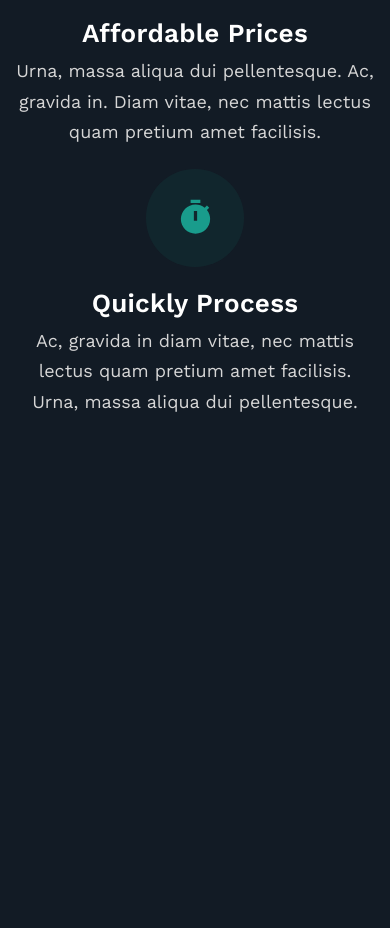
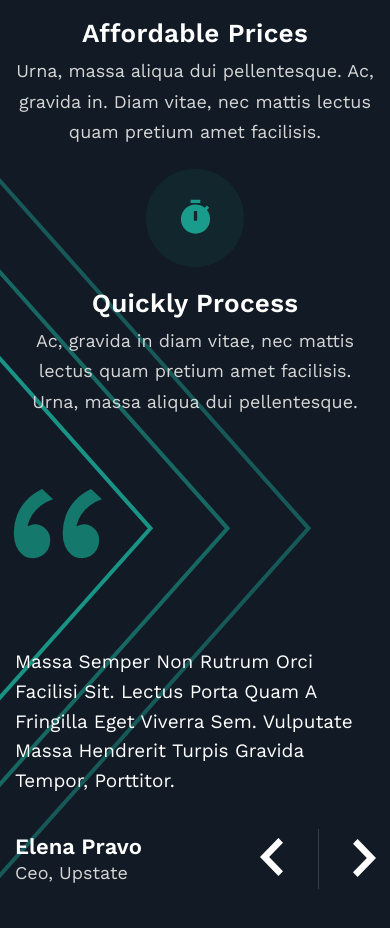
Before and after one commit to Den107/rentiz, a website: page src/index.html in a window 390 px wide. Shown: the part 2256-3184 px from the top of the page. Before the commit the page ends 2708 px from the top, so only its background shows below. Drawn offline with nearby package versions, Linux system fonts and the light colour scheme; files that its build step writes are made by us from their sources; files whose address does not match are found by name.

Commit message:
create reviews section

```diff
--- a/src/html/popular.html
+++ b/src/html/popular.html
@@ -145,8 +145,8 @@
                 </div>
             </div>
             <div class="slider-buttons">
-                <div class="popular-slider-btn swiper-button-prev"></div>
-                <div class="popular-slider-btn swiper-button-next"></div>
+                <div class="popular-slider-btn popular-slider-prev swiper-button-prev"></div>
+                <div class="popular-slider-btn popular-slider-next swiper-button-next"></div>
             </div>
         </div>
     </div>
--- /dev/null
+++ b/src/html/reviews.html
@@ -0,0 +1,54 @@
+<section class="reviews">
+    <svg class="reviews-deco" width="339" height="1138" viewBox="0 0 339 1138" fill="none" xmlns="http://www.w3.org/2000/svg">
+        <path opacity="0.47" d="M-200.716 3L308.507 576.302L-187.777 1134.52L-727 561.221L-200.716 3Z" stroke="#1AA090" stroke-width="4"/>
+        <path opacity="0.58" d="M-281.716 3L227.507 576.302L-268.777 1134.52L-808 561.221L-281.716 3Z" stroke="#1AA090" stroke-width="4"/>
+        <path opacity="0.9" d="M-358.716 3L150.507 576.302L-345.777 1134.52L-885 561.221L-358.716 3Z" stroke="#1AA090" stroke-width="4"/>
+    </svg>
+    <div class="container reviews__container">
+        <div class="reviews__quotes">“</div>
+        <div class="reviews__slider slider-reviews swiper">
+            <div class="swiper-wrapper">
+                <div class="slider-reviews__slide swiper-slide">
+                    <div class="slider-reviews__text">Massa semper non rutrum orci facilisi sit. Lectus porta quam a
+                        fringilla eget viverra sem. Vulputate massa hendrerit turpis gravida tempor, porttitor.
+                    </div>
+                    <div class="slider-reviews__info">
+                        <div class="slider-reviews__name">Elena Pravo</div>
+                        <div class="slider-reviews__lob text">Ceo, Upstate</div>
+                    </div>
+                </div>
+                <div class="slider-reviews__slide swiper-slide">
+                    <div class="slider-reviews__text">Massa semper non rutrum orci facilisi sit. Lectus porta quam a
+                        fringilla eget viverra sem. Vulputate massa hendrerit turpis gravida tempor, porttitor.
+                    </div>
+                    <div class="slider-reviews__info">
+                        <div class="slider-reviews__name">Elena Pravo</div>
+                        <div class="slider-reviews__lob text">Ceo, Upstate</div>
+                    </div>
+                </div>
+                <div class="slider-reviews__slide swiper-slide">
+                    <div class="slider-reviews__text">Massa semper non rutrum orci facilisi sit. Lectus porta quam a
+                        fringilla eget viverra sem. Vulputate massa hendrerit turpis gravida tempor, porttitor.
+                    </div>
+                    <div class="slider-reviews__info">
+                        <div class="slider-reviews__name">Elena Pravo</div>
+                        <div class="slider-reviews__lob text">Ceo, Upstate</div>
+                    </div>
+                </div>
+            </div>
+            <div class="slider-reviews__buttons">
+                <div class="slider-reviews__btn slider-reviews-prev swiper-button-prev">
+                    <svg width="23" height="38" viewBox="0 0 23 38" fill="none" xmlns="http://www.w3.org/2000/svg">
+                        <path d="M4.56705 38L23 19L4.56705 0L0 4.70755L13.8659 19L0 33.2924L4.56705 38Z" />
+                    </svg>
+                </div>
+                <div class="slider-reviews__btn slider-reviews-next swiper-button-next">
+                    <svg width="23" height="38" viewBox="0 0 23 38" fill="none" xmlns="http://www.w3.org/2000/svg">
+                        <path d="M4.56705 38L23 19L4.56705 0L0 4.70755L13.8659 19L0 33.2924L4.56705 38Z" />
+                    </svg>
+                </div>
+            </div>
+        </div>
+
+    </div>
+</section>
--- a/src/index.html
+++ b/src/index.html
@@ -14,6 +14,7 @@
     @@include('html/featured.html', {})
     @@include('html/popular.html', {})
     @@include('html/why.html', {})
+    @@include('html/reviews.html', {})
 </main>
 
 @@include('html/footer.html',{})
--- a/src/js/app.js
+++ b/src/js/app.js
@@ -1,8 +1,9 @@
 import * as flsFunctions from './modules/functions.js'
 import {burger, dropDown} from "./modules/functions.js";
-import {slider} from "./modules/slider.js";
+import {popularSlider, reviewsSlider} from "./modules/slider.js";
 
 flsFunctions.isWebp()
 burger()
 dropDown()
-slider()
+popularSlider()
+reviewsSlider()
--- a/src/js/modules/slider.js
+++ b/src/js/modules/slider.js
@@ -1,13 +1,13 @@
 import {Swiper} from "swiper";
 
-export function slider() {
+export function popularSlider() {
     const swiper = new Swiper('.popular-slider', {
         spaceBetween: 20,
         slidesPerView: 1,
         loop: true,
         navigation: {
-            nextEl: '.swiper-button-next',
-            prevEl: '.swiper-button-prev',
+            nextEl: '.popular-slider-next',
+            prevEl: '.popular-slider-prev',
         },
         breakpoints: {
             992: {
@@ -19,3 +19,16 @@ export function slider() {
         }
     });
 }
+
+export function reviewsSlider() {
+    const swiper = new Swiper('.slider-reviews', {
+        spaceBetween: 20,
+        slidesPerView: 1,
+        autoHeight: true,
+        loop: false,
+        navigation: {
+            nextEl: '.slider-reviews-next',
+            prevEl: '.slider-reviews-prev',
+        },
+    });
+}
--- a/src/scss/_popular.scss
+++ b/src/scss/_popular.scss
@@ -62,13 +62,13 @@
   }
 }
 
-.swiper-button-next {
+.popular-slider-next {
   position: absolute;
   right: -130px;
   transform: rotate(180deg);
 }
 
-.swiper-button-prev {
+.popular-slider-prev {
   position: absolute;
   left: -130px;
 }
--- /dev/null
+++ b/src/scss/_reviews.scss
@@ -0,0 +1,84 @@
+.reviews {
+  position: relative;
+  .reviews-deco{
+    position: absolute;
+    top: -500px;
+    left: 0;
+    z-index: -1;
+  }
+  .swiper-wrapper {
+    align-items: flex-start;
+  }
+
+  &__container {
+    max-width: 1020px;
+    margin: 0 auto;
+    position: relative;
+    padding-top: 195px;
+  }
+
+  &__quotes {
+    position: absolute;
+    left: 0;
+    top: 0;
+    font-size: 260px;
+    text-transform: capitalize;
+    color: $green;
+  }
+}
+
+.slider-reviews {
+  &__text {
+    font-size: clamp(1.25rem, 0.977rem + 1.36vw, 2rem);
+    line-height: 1.57;
+    text-transform: capitalize;
+  }
+
+  &__info {
+    margin-top: 40px;
+  }
+
+  &__name {
+    font-weight: 600;
+    font-size: 22px;
+    text-transform: capitalize;
+
+  }
+
+  &__buttons {
+    height: 60px;
+    display: flex;
+    gap: 70px;
+    width: 115px;
+    position: absolute;
+    align-items: center;
+    bottom: 0;
+    right: 15px;
+
+    &:before {
+      content: '';
+      position: absolute;
+      top: 0;
+      bottom: 0;
+      left: 50%;
+      background: #353F49;
+      width: 1px;
+    }
+  }
+}
+
+.slider-reviews__btn {
+  &.swiper-button-disabled {
+    svg {
+      fill: #767F89;
+    }
+  }
+
+  svg {
+    fill: white;
+  }
+}
+
+.slider-reviews-prev {
+  transform: translateY(-3px) rotate(180deg);
+}
--- a/src/scss/style.scss
+++ b/src/scss/style.scss
@@ -16,3 +16,4 @@
 @import "featured";
 @import "popular";
 @import "why";
+@import "reviews";
```
Also changed, not shown: dist/css/style.css, dist/css/style.min.css, dist/index.html, dist/js/app.min.js.
